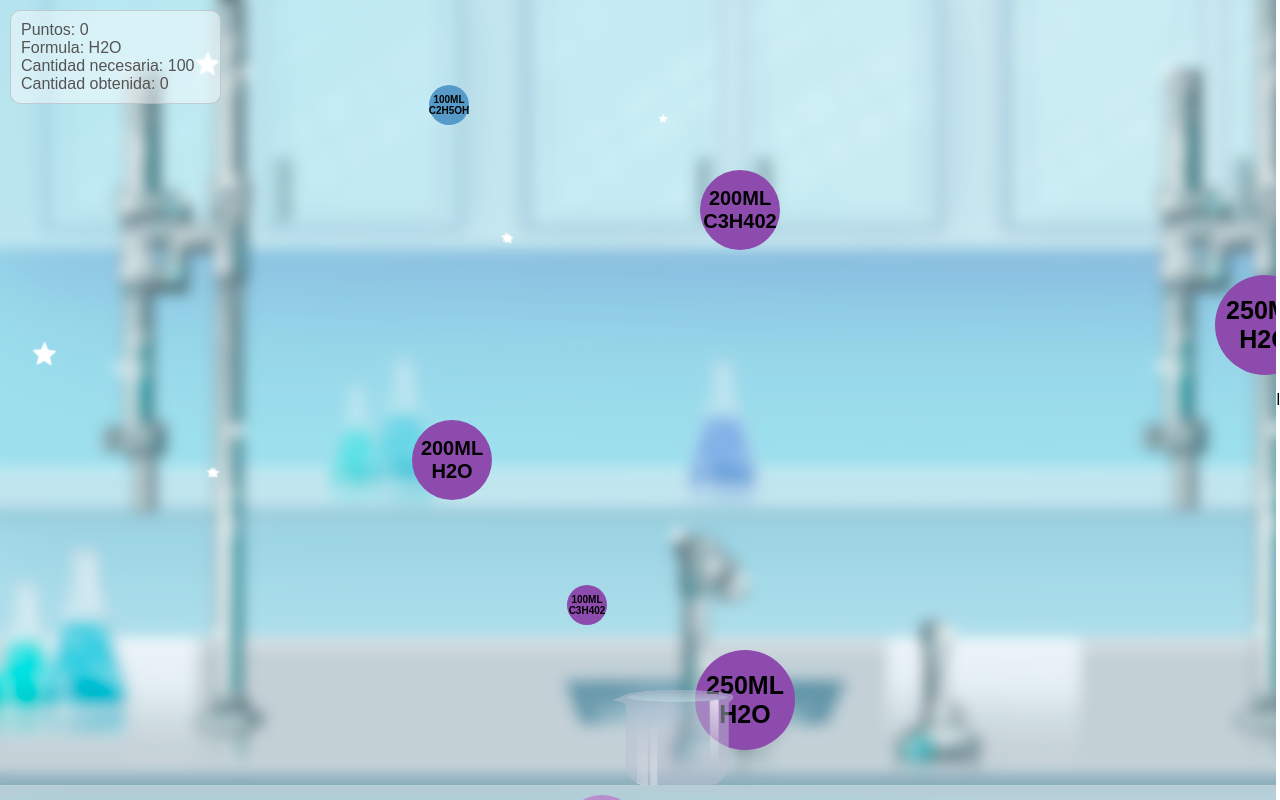
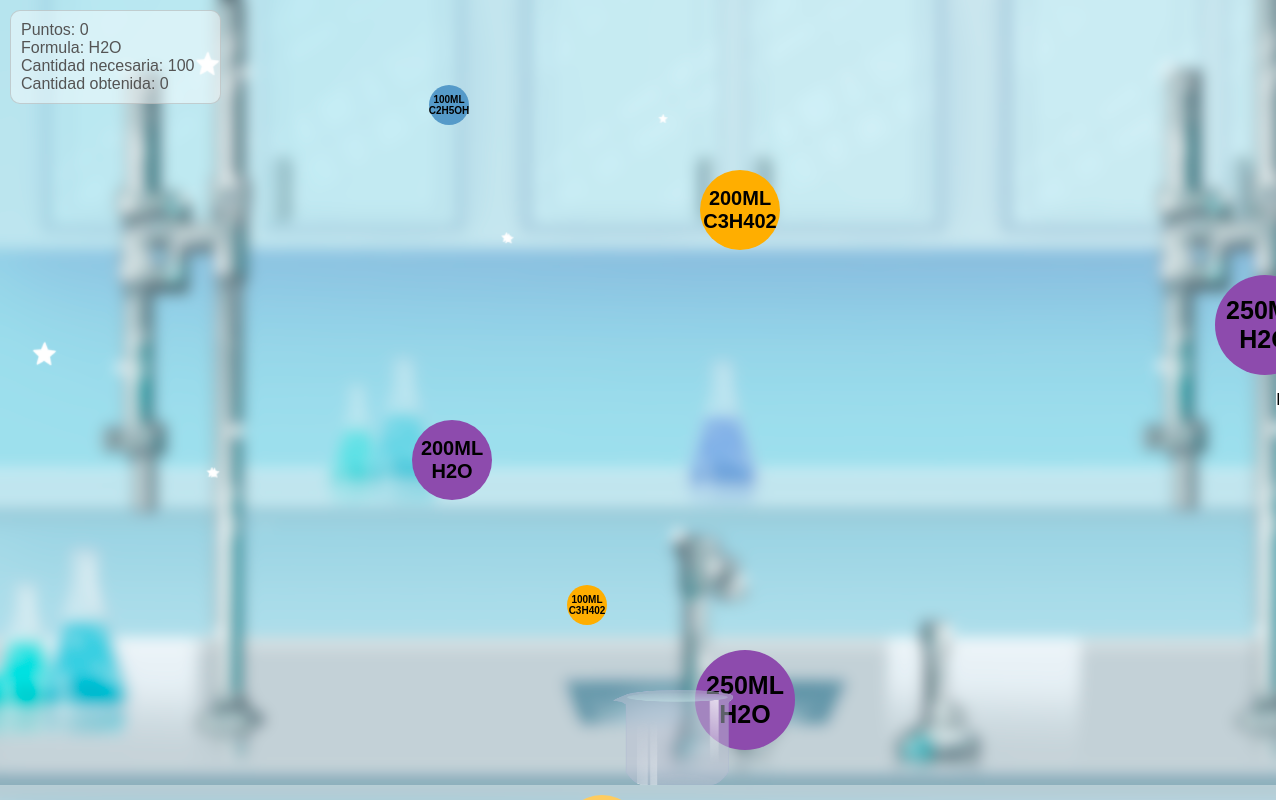
Before and after one commit to roritopra/CathingGame, a plain HTML site: page index.html in a window 1280 px wide. Drawn offline with Linux system fonts and the light colour scheme.

Commit message:
fixed css

```diff
--- a/custom.js
+++ b/custom.js
@@ -15,7 +15,7 @@ const compounds = [
 ];
 const colorClasses = {
     H2O: "purple",
-    C3H402: "purple",
+    C3H402: "orange",
     C2H5OH: "blue",
 }
 var currentCompound = 0;
--- a/style.css
+++ b/style.css
@@ -65,6 +65,10 @@ body{
     background-color: rgb(85, 154, 201);
 }
 
+.orange{
+    background-color: rgb(255, 174, 0);
+}
+
 .info{
     width: 189px;
     background-color: rgba(255, 255, 255, 0.452);
```
